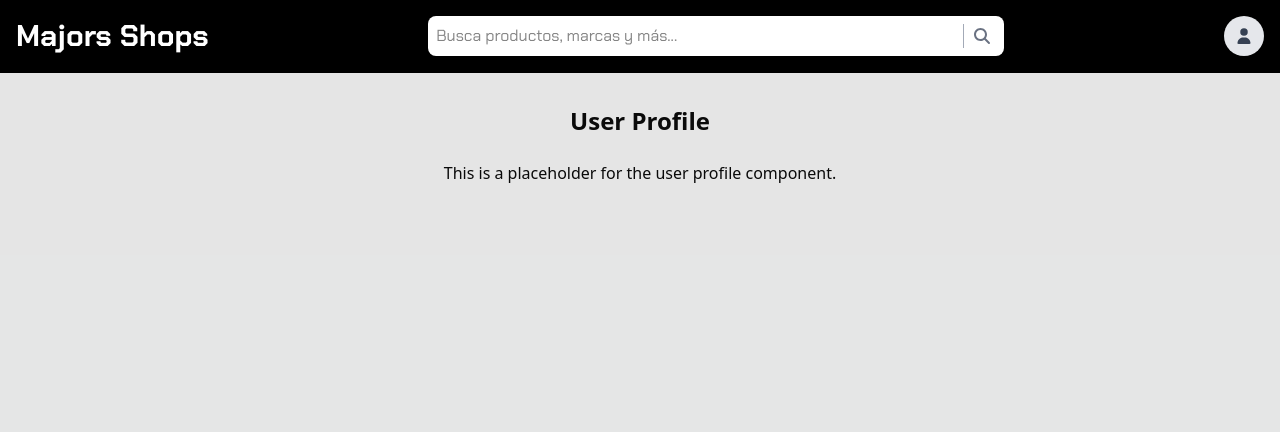
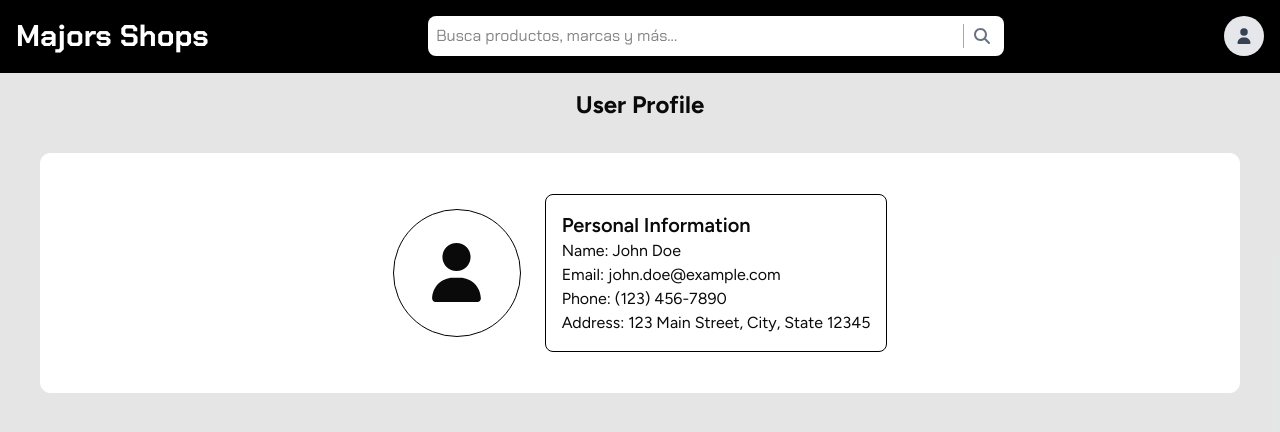
Before and after one commit to nashimz/react-ecommerce, a React (Vite) app in the folder Majors Shop/: page /profile in a window 1280 px wide. Shown: the top 432 px of the page. Built offline with nearby package versions, Linux system fonts and the light colour scheme; no server answers.

Commit message:
Starting view of profile

```diff
--- a/Majors Shop/src/components/products/Profile.jsx
+++ b/Majors Shop/src/components/products/Profile.jsx
@@ -1,8 +1,30 @@
+import { FontAwesomeIcon } from "@fortawesome/react-fontawesome";
+import { faUser } from "@fortawesome/free-solid-svg-icons";
 export default function Profile() {
   return (
-    <div className="wrapper mx-auto flex flex-col items-center p-4 mt-4 gap-6 max-w-[1200px]">
-      <h1 className="text-2xl font-bold">User Profile</h1>
-      <p>This is a placeholder for the user profile component.</p>
-    </div>
+    <>
+      <h1 className="mt-4 text-center text-2xl font-bold font-figtree">
+        User Profile
+      </h1>
+
+      <div className="wrapper mx-auto flex  max-w-[1200px] items-center justify-center font-figtree border border-white p-6 mt-8 bg-white rounded-lg">
+        <section className="flex items-center gap-6 p-4">
+          <article className="flex h-32 w-32 items-center justify-center rounded-full border border-black">
+            <span className="text-6xl">
+              <FontAwesomeIcon icon={faUser} />
+            </span>
+          </article>
+
+          <article className="border border-black rounded-md p-4">
+            <h2 className="text-xl font-semibold ">Personal Information</h2>
+            <p>Name: John Doe</p>
+            <p>Email: john.doe@example.com</p>
+            <p>Phone: (123) 456-7890</p>
+
+            <p>Address: 123 Main Street, City, State 12345</p>
+          </article>
+        </section>
+      </div>
+    </>
   );
 }
```
